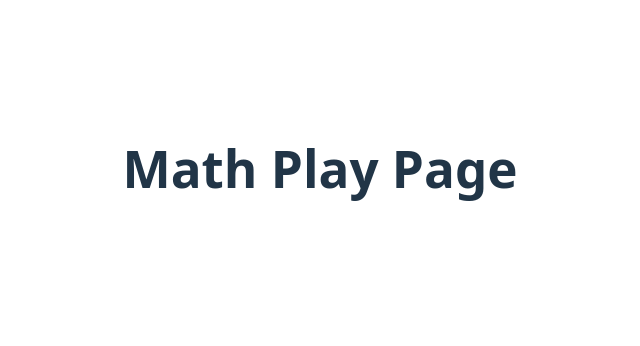
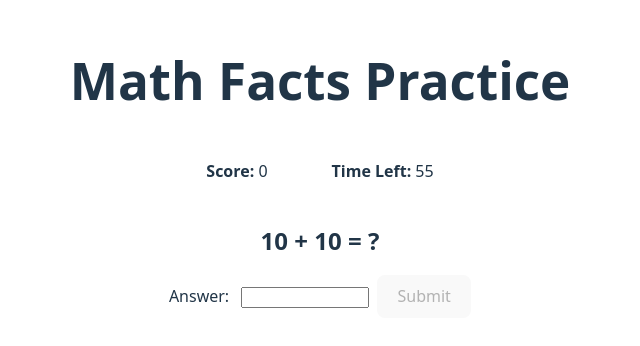
Before and after one commit to Sleppy23/FAU-Project-Play2Learn, a Vue app in the folder FAU-Project-Play2Learn/: page /math/play in a window 1280 px wide. Shown: the part 232-578 px from the top of the page, without its empty margins (320-960 px from the left). Built offline with nearby package versions, Linux system fonts and the light colour scheme.

Commit message:
Competed Project

```diff
--- a/FAU-Project-Play2Learn/src/views/MathGameOver.vue
+++ b/FAU-Project-Play2Learn/src/views/MathGameOver.vue
@@ -1,11 +1,39 @@
 <template>
-  <div>
-    <h1>Math Game Over Page</h1>
+  <div style="text-align: center;">
+    <h1>Math Game Over</h1>
+
+    <p style="margin-top: 1rem;">
+      You got <strong>{{ score }}</strong> correct!
+    </p>
+
+    <div style="margin-top: 1.5rem;">
+      <button @click="playAgain">Play again</button>
+      <button @click="goHome" style="margin-left: 0.5rem;">Back to home</button>
+    </div>
   </div>
 </template>
 
 <script>
 export default {
-  name: 'AnagramStart',
+  name: 'MathGameOver',
+
+  data() {
+    return {
+      score: Number(this.$route.query.score) || 0,
+      op: this.$route.query.op || '+',
+      max: Number(this.$route.query.max) || 10,
+    };
+  },
+
+  methods: {
+    playAgain() {
+      this.$router.push({
+        name: 'MathStart',
+      });
+    },
+    goHome() {
+      this.$router.push('/');
+    },
+  },
 };
 </script>
--- a/FAU-Project-Play2Learn/src/views/MathPlay.vue
+++ b/FAU-Project-Play2Learn/src/views/MathPlay.vue
@@ -1,11 +1,190 @@
 <template>
-  <div>
-    <h1>Math Play Page</h1>
+  <div style="text-align: center;">
+    <h1>Math Facts Practice</h1>
+
+    <div
+      style="
+        display: flex;
+        justify-content: center;
+        gap: 4rem;
+        margin-top: 1rem;
+      "
+    >
+      <p><strong>Score:</strong> {{ score }}</p>
+      <p><strong>Time Left:</strong> {{ timeLeft }}</p>
+    </div>
+
+    <div style="margin-top: 1.5rem;">
+      <h2 style="margin: 0;">
+        {{ questionText }}
+      </h2>
+
+      <div style="margin-top: 1rem;">
+        <label>
+          Answer:
+          <input
+            type="number"
+            v-model="playerAnswer"
+            @keyup.enter="submitAnswer"
+            style="margin-left: 0.5rem; width: 120px;"
+          />
+        </label>
+
+        <button
+          @click="submitAnswer"
+          :disabled="String(playerAnswer).trim() === ''"
+          style="margin-left: 0.5rem;"
+        >
+          Submit
+        </button>
+      </div>
+
+      <p v-if="feedback" style="margin-top: 1rem;">
+        {{ feedback }}
+      </p>
+    </div>
   </div>
 </template>
 
 <script>
 export default {
-  name: 'AnagramStart',
+  name: 'MathPlay',
+
+  data() {
+    return {
+      operation: '+',
+      maxNumber: 10,
+
+      timeLeft: 60,
+      timerId: null,
+
+      score: 0,
+
+      a: 0,
+      b: 0,
+      correctAnswer: null,
+
+      playerAnswer: '',
+      feedback: '',
+    };
+  },
+
+  computed: {
+    questionText() {
+      const symbol = this.operation === '*' ? '×' : this.operation === '/' ? '÷' : this.operation;
+      return `${this.a} ${symbol} ${this.b} = ?`;
+    },
+  },
+
+  created() {
+    const op = this.$route.query.op;
+    const max = Number(this.$route.query.max);
+
+    this.operation = ['+', '-', '*', '/'].includes(op) ? op : '+';
+    this.maxNumber = Number.isFinite(max) && max >= 5 ? max : 10;
+
+    this.newQuestion();
+    this.startTimer();
+  },
+
+  beforeUnmount() {
+    this.stopTimer();
+  },
+
+  methods: {
+    startTimer() {
+      this.stopTimer();
+
+      this.timerId = setInterval(() => {
+        this.timeLeft -= 1;
+
+        if (this.timeLeft <= 0) {
+          this.timeLeft = 0;
+          this.stopTimer();
+          this.endGame();
+        }
+      }, 1000);
+    },
+
+    stopTimer() {
+      if (this.timerId) {
+        clearInterval(this.timerId);
+        this.timerId = null;
+      }
+    },
+
+    randInt(min, max) {
+      return Math.floor(Math.random() * (max - min + 1)) + min;
+    },
+
+    newQuestion() {
+      this.feedback = '';
+
+      if (this.operation === '+') {
+        this.a = this.randInt(0, this.maxNumber);
+        this.b = this.randInt(0, this.maxNumber);
+        this.correctAnswer = this.a + this.b;
+      }
+
+      if (this.operation === '-') {
+        const x = this.randInt(0, this.maxNumber);
+        const y = this.randInt(0, this.maxNumber);
+        this.a = Math.max(x, y);
+        this.b = Math.min(x, y);
+        this.correctAnswer = this.a - this.b;
+      }
+
+      if (this.operation === '*') {
+        this.a = this.randInt(0, this.maxNumber);
+        this.b = this.randInt(0, this.maxNumber);
+        this.correctAnswer = this.a * this.b;
+      }
+
+      if (this.operation === '/') {
+        const divisor = this.randInt(1, this.maxNumber);
+        const quotient = this.randInt(0, this.maxNumber);
+        const dividend = divisor * quotient;
+
+        this.a = dividend;
+        this.b = divisor;
+        this.correctAnswer = quotient;
+      }
+
+      this.playerAnswer = '';
+    },
+
+    submitAnswer() {
+      const raw = String(this.playerAnswer).trim();
+      if (raw === '') {
+        this.feedback = 'Type an answer first.';
+        return;
+      }
+
+      const numeric = Number(raw);
+      if (!Number.isFinite(numeric)) {
+        this.feedback = 'Please enter a valid number.';
+        return;
+      }
+
+      if (numeric === this.correctAnswer) {
+        this.score += 1;
+        this.feedback = 'Correct!';
+        this.newQuestion();
+      } else {
+        this.feedback = `Not quite. Try again.`;
+      }
+    },
+
+    endGame() {
+      this.$router.push({
+        name: 'MathGameOver',
+        query: {
+          score: this.score,
+          op: this.operation,
+          max: this.maxNumber,
+        },
+      });
+    },
+  },
 };
 </script>
--- a/FAU-Project-Play2Learn/src/views/MathStart.vue
+++ b/FAU-Project-Play2Learn/src/views/MathStart.vue
@@ -1,6 +1,33 @@
 <template>
-  <div>
+  <div style="text-align: center;">
     <h1>Math Facts Practice</h1>
+
+    <div style="margin-top: 1.5rem;">
+      <label style="display: block; margin-bottom: 0.75rem;">
+        Operation:
+        <select v-model="operation" style="margin-left: 0.5rem;">
+          <option v-for="op in operations" :key="op.value" :value="op.value">
+            {{ op.label }}
+          </option>
+        </select>
+      </label>
+
+      <label style="display: block; margin-bottom: 0.75rem;">
+        Max number:
+        <input
+          type="number"
+          min="5"
+          max="100"
+          step="1"
+          v-model.number="maxNumber"
+          style="margin-left: 0.5rem; width: 90px;"
+        />
+      </label>
+
+      <button @click="startGame" :disabled="!isValid" style="margin-top: 0.5rem;">
+        Play!
+      </button>
+    </div>
   </div>
 </template>
 
@@ -12,7 +39,38 @@ export default {
     return {
       operation: '+',
       maxNumber: 10,
+      operations: [
+        { label: 'Addition (+)', value: '+' },
+        { label: 'Subtraction (−)', value: '-' },
+        { label: 'Multiplication (×)', value: '*' },
+        { label: 'Division (÷)', value: '/' },
+      ],
     };
+  },
+
+  computed: {
+    isValid() {
+      return (
+        ['+', '-', '*', '/'].includes(this.operation) &&
+        Number.isFinite(this.maxNumber) &&
+        this.maxNumber >= 5 &&
+        this.maxNumber <= 100
+      );
+    },
+  },
+
+  methods: {
+    startGame() {
+      if (!this.isValid) return;
+
+      this.$router.push({
+        name: 'MathPlay',
+        query: {
+          op: this.operation,
+          max: this.maxNumber,
+        },
+      });
+    },
   },
 };
 </script>
```
